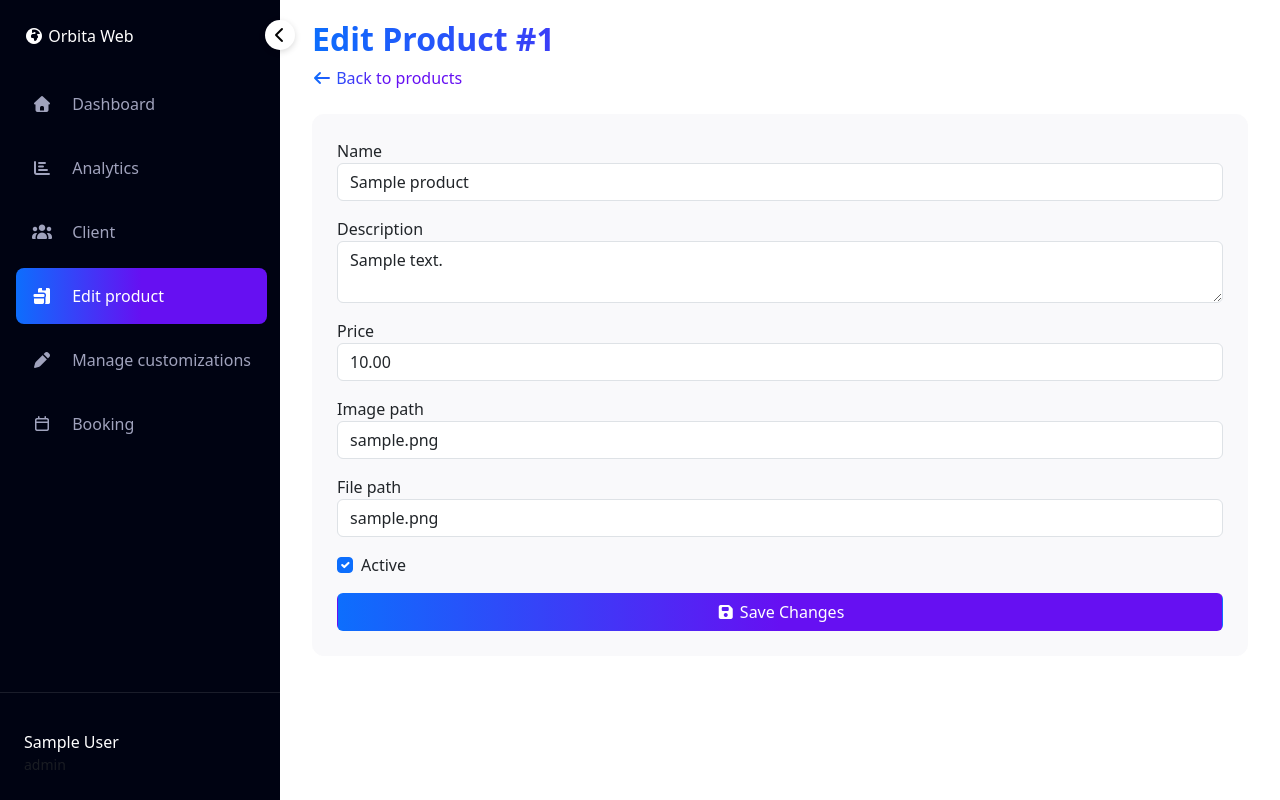
After one commit to Federica-ippoliti98/Progetto_sitiweb, a PHP site: page /edit-product.php?id=1 in a window 1280 px wide. The commit adds this page. Run offline with PHP 8.4, Linux system fonts and the light colour scheme; the visitor is signed in with stand-in values (Sample User, id 1); tables that the repository leaves empty hold one stand-in row (values such as "Sample post"); some libraries are stand-ins or nearby versions.

Commit message:
sesto commit

```diff
--- /dev/null
+++ b/edit-product.php
@@ -0,0 +1,240 @@
+<?php
+
+require_once __DIR__ . '/helpers/auth.php';
+require_once __DIR__ . '/classes/User.php';
+require_once __DIR__ . '/classes/Product.php';
+
+requireAdmin();
+$user = currentUser();
+
+$errors = [];
+$success = '';
+
+// ---------------------- RECUPERO PRODOTTO ----------------------
+
+$targetId = (int) ($_GET['id'] ?? 0);
+$target = Product::findById($targetId);
+
+if (!$target) {
+    header('Location: dashboard.php#manageProducts');
+    exit;
+}
+
+// ---------------------- UPDATE PRODUCT ----------------------
+
+if ($_SERVER['REQUEST_METHOD'] === 'POST') {
+
+    $name        = trim($_POST['name'] ?? '');
+    $description = trim($_POST['description'] ?? '');
+    $price       = (float) ($_POST['price'] ?? 0);
+    $is_active   = isset($_POST['is_active']) ? 1 : 0;
+
+    $file_path   = trim($_POST['file_path'] ?? '');
+    $image_path  = trim($_POST['image_path'] ?? '');
+
+    // ---------------- VALIDAZIONE ----------------
+
+    if ($name === '') {
+        $errors[] = 'Name is required.';
+    }
+
+    if ($description === '') {
+        $errors[] = 'Description is required.';
+    }
+
+    if ($price <= 0) {
+        $errors[] = 'Price must be greater than 0.';
+    }
+
+    // ---------------- UPDATE ----------------
+
+    if (empty($errors)) {
+
+        $updated = Product::update(
+            $targetId,
+            $name,
+            $description,
+            $price,
+            $is_active,
+            $file_path,
+            $image_path
+        );
+
+        if ($updated) {
+
+            $success = 'Product updated successfully!';
+
+            // 🔁 ricarica dati aggiornati (come edit-user)
+            $target = Product::findById($targetId);
+
+        } else {
+            $errors[] = 'Unable to update product.';
+        }
+    }
+}
+
+include 'header_dashboard.php';
+?>
+
+
+<div class="d-flex dashboard-wrapper">
+
+    <!-- SIDEBAR -->
+    <nav class="sidebar d-flex flex-column flex-shrink-0 position-fixed">
+
+        <button class="toggle-btn" onclick="toggleSidebar()">
+            <i class="fas fa-chevron-left"></i>
+        </button>
+
+        <div class="p-4">
+            <a class="hide-on-collapse text-decoration-none text-white" href="index.php">
+                <i class="fa-solid fa-earth-africa"></i>
+                Orbita Web
+            </a>
+        </div>
+
+        <div class="nav flex-column">
+
+            <a href="dashboard.php" class="sidebar-link text-decoration-none p-3">
+                <i class="fa-solid fa-house me-3"></i>
+                <span class="hide-on-collapse">Dashboard</span>
+            </a>
+
+            <a href="dashboard.php#analytics" class="sidebar-link text-decoration-none p-3">
+                <i class="fa-solid fa-chart-bar me-3"></i>
+                <span class="hide-on-collapse">Analytics</span>
+            </a>
+
+            <a href="dashboard.php#client" class="sidebar-link text-decoration-none p-3">
+                <i class="fas fa-users me-3"></i>
+                <span class="hide-on-collapse">Client</span>
+            </a>
+
+            <a href="#" class="active-dash sidebar-link text-decoration-none p-3">
+                <i class="fa-solid fa-boxes-packing me-3"></i>
+                <span class="hide-on-collapse">Edit product</span>
+            </a>
+
+            <a href="dashboard.php#manageCustom" class="sidebar-link text-decoration-none p-3">
+                <i class="fa-solid fa-pen me-3"></i>
+                <span class="hide-on-collapse">Manage customizations</span>
+            </a>
+
+            <a href="dashboard.php#booking" class="sidebar-link text-decoration-none p-3">
+                <i class="fa-regular fa-calendar me-3"></i>
+                <span class="hide-on-collapse">Booking</span>
+            </a>
+
+        </div>
+
+        <div class="profile-section mt-auto p-4">
+
+            <h6 class="text-white mb-0 pt-3">
+                <?= htmlspecialchars($user['name']) ?>
+            </h6>
+
+            <small class="text-muted">
+                <?= htmlspecialchars($user['role']) ?>
+            </small>
+
+        </div>
+
+    </nav>
+
+    <!-- MAIN -->
+    <main class="main-content w-100" style="background-color: white;">
+
+        <div class="container-fluid">
+
+            <section class="dashboard-content">
+
+                <header class="dashboard-header mb-4">
+
+                    <h2 class="fw-bold text-dash">
+                        Edit Product #<?= (int)$target['id'] ?>
+                    </h2>
+
+                    <a href="dashboard.php#manageProducts" class="text-dash text-decoration-none">
+                        <i class="fas fa-arrow-left"></i> Back to products
+                    </a>
+
+                </header>
+
+                <!-- ERRORI -->
+                <?php if (!empty($errors)): ?>
+                    <div class="alert alert-danger">
+                        <ul class="mb-0">
+                            <?php foreach ($errors as $e): ?>
+                                <li><?= htmlspecialchars($e) ?></li>
+                            <?php endforeach; ?>
+                        </ul>
+                    </div>
+                <?php endif; ?>
+
+                <!-- SUCCESSO -->
+                <?php if ($success): ?>
+                    <div class="alert alert-success">
+                        <?= htmlspecialchars($success) ?>
+                    </div>
+                <?php endif; ?>
+
+                <div class="dashboard-panel">
+
+                    <form method="post">
+
+                        <div class="mb-3">
+                            <label>Name</label>
+                            <input type="text" name="name"
+                                   class="form-control"
+                                   value="<?= htmlspecialchars($target['name']) ?>">
+                        </div>
+
+                        <div class="mb-3">
+                            <label>Description</label>
+                            <textarea name="description"
+                                      class="form-control"><?= htmlspecialchars($target['description']) ?></textarea>
+                        </div>
+
+                        <div class="mb-3">
+                            <label>Price</label>
+                            <input type="number" step="0.01" name="price"
+                                   class="form-control"
+                                   value="<?= htmlspecialchars($target['price']) ?>">
+                        </div>
+
+                        <div class="mb-3">
+                            <label>Image path</label>
+                            <input type="text" name="image_path"
+                                   class="form-control"
+                                   value="<?= htmlspecialchars($target['image_path']) ?>">
+                        </div>
+
+                        <div class="mb-3">
+                            <label>File path</label>
+                            <input type="text" name="file_path"
+                                   class="form-control"
+                                   value="<?= htmlspecialchars($target['file_path']) ?>">
+                        </div>
+
+                        <div class="form-check mb-3">
+                            <input type="checkbox" name="is_active"
+                                   class="form-check-input"
+                                   <?= $target['is_active'] ? 'checked' : '' ?>>
+                            <label class="form-check-label">Active</label>
+                        </div>
+
+                        <button type="submit" class="btn btn-dash text-white w-100">
+                            <i class="fas fa-save"></i> Save Changes
+                        </button>
+
+                    </form>
+
+                </div>
+
+            </section>
+
+        </div>
+
+    </main>
+
+</div>
--- a/sql/schema.sql
+++ b/sql/schema.sql
@@ -72,7 +72,8 @@ CREATE TABLE IF NOT EXISTS consultations (
     user_id INT NOT NULL,
     product_id INT NOT NULL,
     message TEXT,
-    scheduled_at DATETIME NOT NULL,
+    scheduled_date DATETIME NOT NULL,
+    scheduled_time TIME NOT NULL,
     status ENUM('pending','cancelled','completed') NOT NULL DEFAULT 'pending',
     created_at TIMESTAMP DEFAULT CURRENT_TIMESTAMP,
     FOREIGN KEY (user_id) REFERENCES users(id) ON DELETE CASCADE,
```
Also changed, not shown: classes/Booking.php (+71 -0 lines), dashboard.php (+23 -5 lines).
